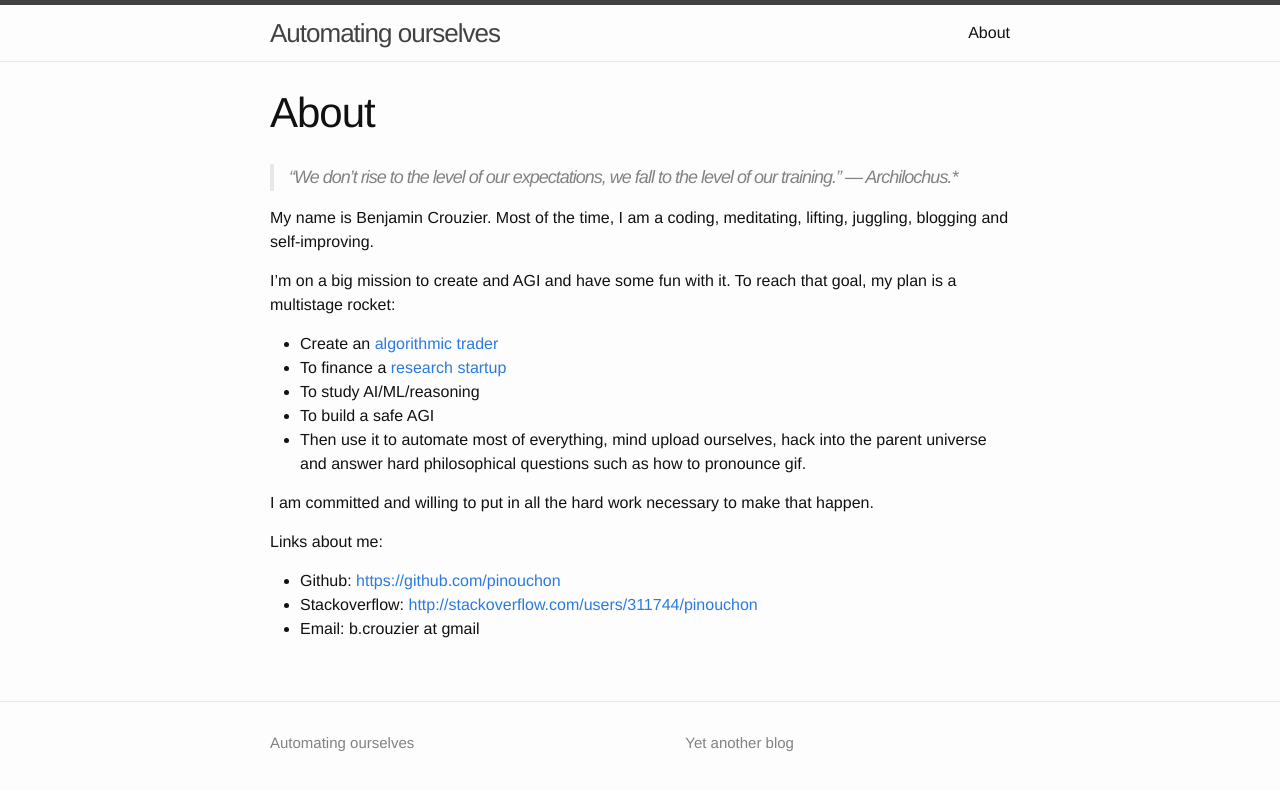
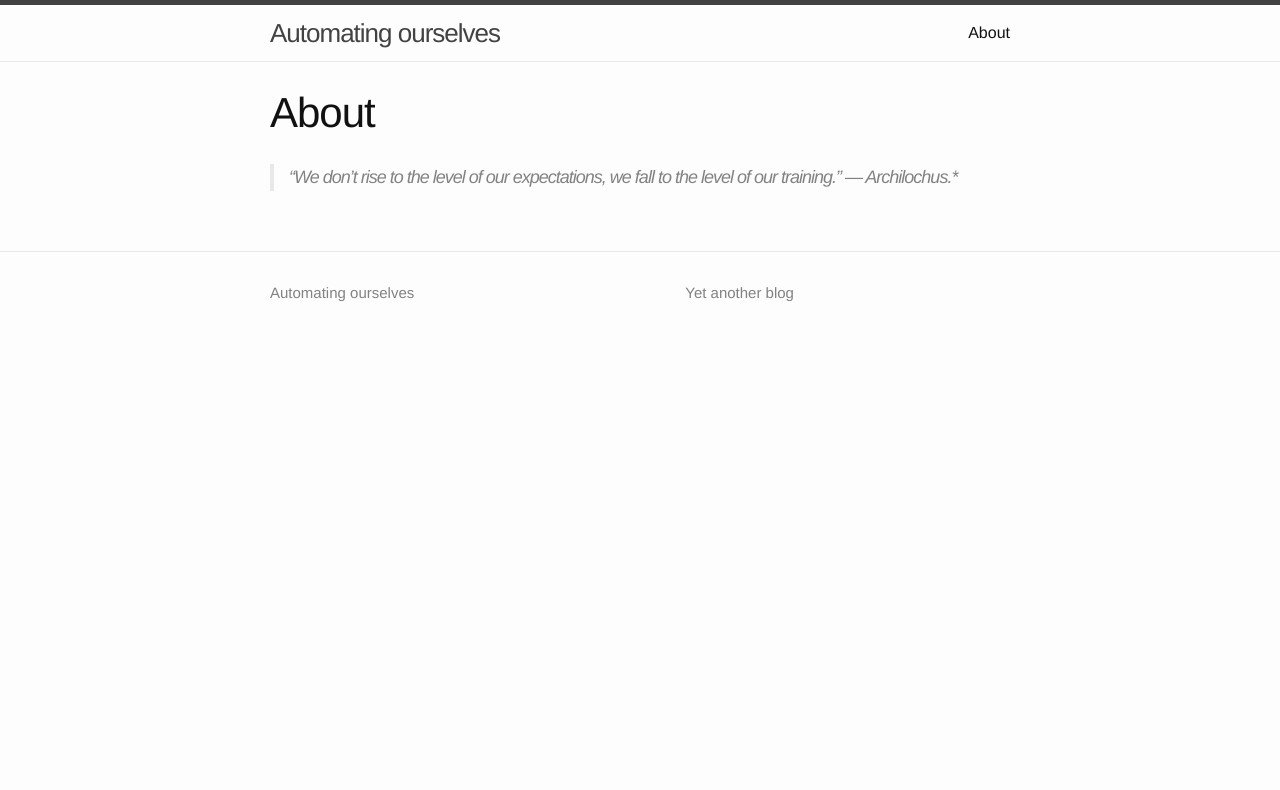
Before and after one commit to pinouchon/pinouchon.github.io, a Jekyll site: the page built from about.md, in a window 1280 px wide. Shown: the top 790 px of the page. Built offline with Jekyll 4.4.1, drawn with Linux system fonts in a browser that asks for light colours.

Commit message:
trim info

```diff
--- a/about.md
+++ b/about.md
@@ -6,25 +6,3 @@ permalink: /about/
 
 > “We don't rise to the level of our expectations, we fall to the
 level of our training.” ― Archilochus.*
-
-My name is Benjamin Crouzier. Most of the time, I am a coding, meditating,
-lifting, juggling, blogging and self-improving.
-
-I'm on a big mission to create and AGI and have some fun with it. To reach that goal, my plan is
-a multistage rocket:
-
- - Create an [algorithmic trader](https://github.com/tufa)
- - To finance a [research startup](http://tufa.ai)
- - To study AI/ML/reasoning
- - To build a safe AGI
- - Then use it to automate most of everything, mind upload ourselves,
-   hack into the parent universe and
-   answer hard philosophical questions such as how to pronounce gif.
-
-I am committed and willing to put in all the hard work necessary to make that happen.
-
-Links about me:
-
- - Github: [https://github.com/pinouchon](https://github.com/pinouchon)
- - Stackoverflow: [http://stackoverflow.com/users/311744/pinouchon](http://stackoverflow.com/users/311744/pinouchon)
- - Email: b.crouzier at gmail
```
Also changed, not shown: _posts/2016-03-21-can-your-learning-algotithm-do-tufa-learning.markdown (deleted, +0 -45 lines).
